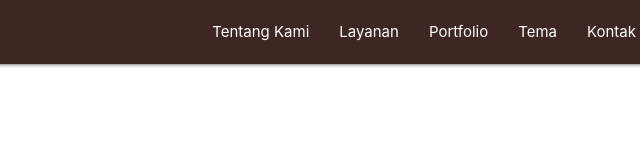
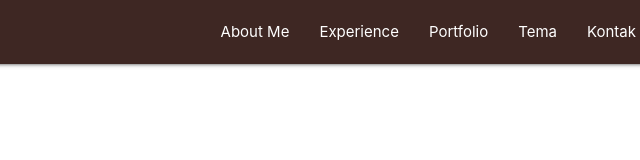
Before and after one commit to putuokky/putuokky.github.io, a plain HTML site: page index.html in a window 1280 px wide. Shown: the full height of the page, 437-1077 px from the left. Drawn offline with Linux system fonts and the light colour scheme.

Commit message:
ganti title

```diff
--- a/index.html
+++ b/index.html
@@ -11,7 +11,7 @@
   <!--Let browser know website is optimized for mobile-->
   <meta name="viewport" content="width=device-width, initial-scale=1.0">
 
-  <title>Document</title>
+  <title>Resume Okky Maheswara</title>
 </head>
 
 <body>
@@ -22,8 +22,8 @@
           <a href="#home" class="brand-logo">My Resume</a>
           <a href="#" data-target="mobile-nav" class="sidenav-trigger"><i class="material-icons">menu</i></a>
           <ul class="right hide-on-med-and-down">
-            <li><a href="#about">Tentang Kami</a></li>
-            <li><a href="#layanan">Layanan</a></li>
+            <li><a href="#about">About Me</a></li>
+            <li><a href="#layanan">Experience</a></li>
             <li><a href="#portfolio">Portfolio</a></li>
             <li><a href="#theme">Tema</a></li>
             <li><a href="#contact">Kontak</a></li>
@@ -35,8 +35,8 @@
 
   <!-- sidenav -->
   <ul class="sidenav" id="mobile-nav">
-    <li><a href="#about">Tentang Kami</a></li>
-    <li><a href="#layanan">Layanan</a></li>
+    <li><a href="#about">About Me</a></li>
+    <li><a href="#layanan">Experience</a></li>
     <li><a href="#portfolio">Portfolio</a></li>
     <li><a href="#theme">Tema</a></li>
     <li><a href="#contact">Kontak</a></li>
```
